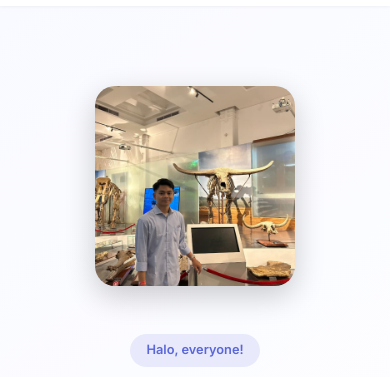
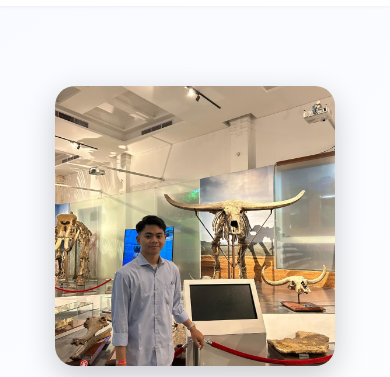
Before and after one commit to Sefian7/portofolio-sefian, a plain HTML site: page index.html in a window 390 px wide. Shown: the part 72-449 px from the top of the page. Drawn offline with Linux system fonts and the light colour scheme.

Commit message:
update foto mobile

```diff
--- a/style.css
+++ b/style.css
@@ -298,8 +298,8 @@ body {
     }
 
     .hero-photo {
-        width: 200px;
-        height: 200px;
+        width: 280px;
+        height: 280px;
     }
 
 }
```
